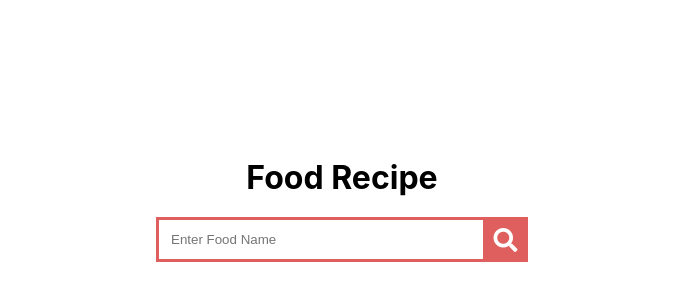
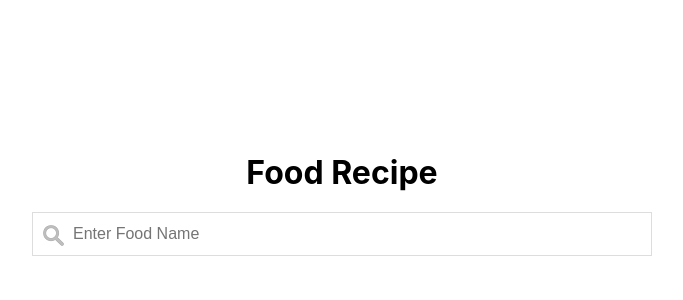
Before and after one commit to harika09/react_recipe_food, a React (Create React App) app: page / in a window 1280 px wide. Shown: the part 160-460 px from the top of the page, without its empty margins (298-981 px from the left). Built offline with nearby package versions, Linux system fonts and the light colour scheme.

Commit message:
update search icon

```diff
--- a/src/Components/Home/Home.css
+++ b/src/Components/Home/Home.css
@@ -16,41 +16,17 @@
   margin-bottom: 20px;
 }
 
-.home-form {
-  position: relative;
-  width: 100%;
+input[type="text"] {
+  background-image: url("../../image/search-icon.png");
+  background-position: 10px 12px;
+  background-repeat: no-repeat;
+  width: 50%;
+  font-size: 16px;
+  padding: 12px 20px 12px 40px;
+  border: 1px solid #ddd;
+  margin-bottom: 12px;
 }
 
-form {
-  display: flex;
-  flex-direction: row;
-  justify-content: center;
-  align-items: center;
-}
-
-input[type="text"] {
-  position: relative;
-  width: 30%;
-  padding: 12px;
-  border: 3px solid #df5e5e;
-}
-
-.btn-search {
-  position: absolute;
-  right: 35%;
-  border: none;
-  outline: none;
-  background: none;
-  cursor: pointer;
-  background-color: #df5e5e;
-  padding: 3.5px;
-}
-
-.btn-search i {
-  font-size: 1.5rem;
-  padding: 7px;
-  color: #fff;
-}
 /* remove autofill background color*/
 input:-webkit-autofill,
 input:-webkit-autofill:hover,
--- a/src/Components/Home/Home.js
+++ b/src/Components/Home/Home.js
@@ -56,9 +56,6 @@ function Home() {
                   setFoodName(e.target.value);
                 }}
               />
-              <button type="submit" className="btn-search">
-                <i className="fas fa-search"></i>
-              </button>
             </form>
           </div>
         </div>
```
Also changed, not shown: src/image/search-icon.png (added).
